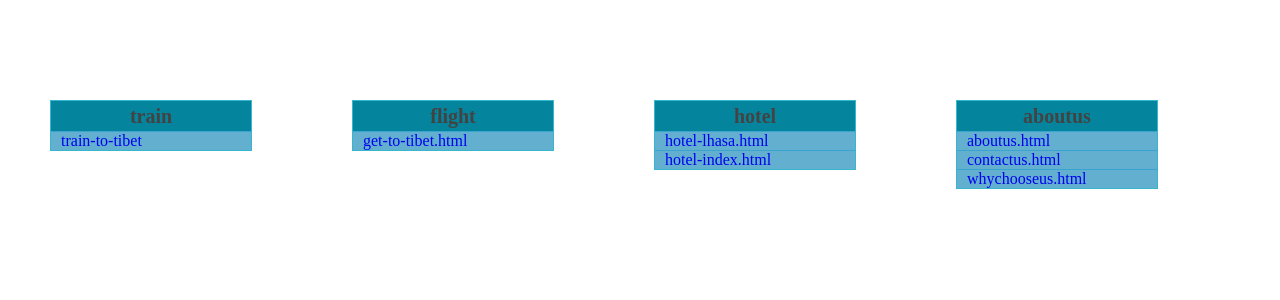
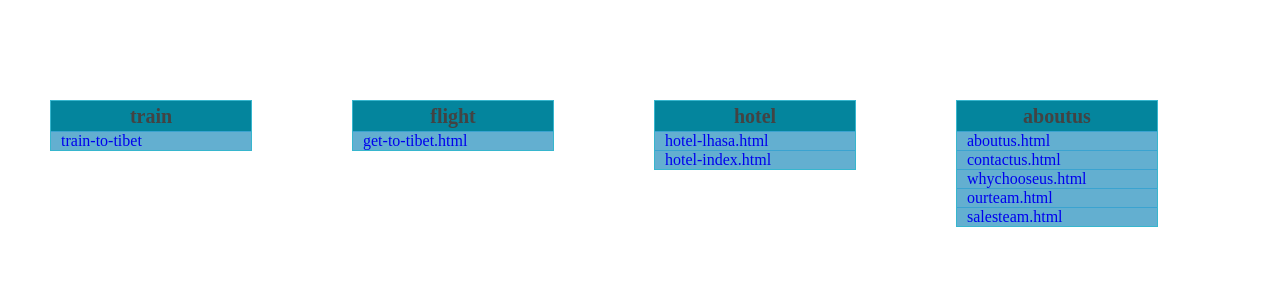
Before and after one commit to hellocreep/TD, a Django app: page / in a window 1280 px wide. Shown: the top 300 px of the page. Run offline with Django 3.2, Linux system fonts and the light colour scheme.

Commit message:
add_some_new_pages

```diff
--- a/pool/TD/views.py
+++ b/pool/TD/views.py
@@ -30,3 +30,9 @@ def contactus(request):
 
 def whychooseus(request):
     return render_to_response('whychooseus.html',{})
+
+def ourteam(request):
+    return render_to_response('ourteam.html',{})
+
+def salesteam(request):
+    return render_to_response('salesteam.html',{})
--- a/pool/templates/contactus.html
+++ b/pool/templates/contactus.html
@@ -34,7 +34,8 @@
 		<p class="contact-icon last">Or we'll call you back</p>
 		<form action="#" method="post">
 			<ul>
-				<li><label for="first-name">First Name:</label><input type="text" name="first-name"/><label for="last-name">Last Name:</label><input type="text" name="last-name"/></li>
+				<li><label for="first-name">First Name:</label><input type="text" name="first-name"/></li>
+				<li><label for="last-name">Last Name:</label><input type="text" name="last-name"/></li>
 				<li><label for="callback-email">Email Address:</label><input type="text" name="callback-email"/></li>
 				<li><label for="Phone-Num">Phone Number:</label><input type="text" name="phone-num"/></li>
 				<li class="call-question"><label for="question">Question</label><textarea name="question"></textarea></li>
--- a/pool/templates/sitemap.html
+++ b/pool/templates/sitemap.html
@@ -68,6 +68,8 @@ dd a:active{
 	<dd><a href="http://127.0.0.1:8000/aboutus/">aboutus.html</a></dd>
 	<dd><a href="http://127.0.0.1:8000/contactus/">contactus.html</a></dd>
 	<dd><a href="http://127.0.0.1:8000/whychooseus/">whychooseus.html</a></dd>
+	<dd><a href="http://127.0.0.1:8000/ourteam/">ourteam.html</a></dd>
+	<dd><a href="http://127.0.0.1:8000/salesteam/">salesteam.html</a></dd>
 </dl>
 </body>
 </html>
--- a/pool/urls.py
+++ b/pool/urls.py
@@ -34,5 +34,7 @@ urlpatterns += patterns('TD.views',
     (r'^aboutus/$','aboutus'),
     (r'^contactus/$','contactus'),
     (r'^whychooseus/$','whychooseus'),
+    (r'^ourteam/$','ourteam'),
+    (r'^salesteam/$','salesteam'),
     (r'^$','sitemap'),
 )
```
Also changed, not shown: pool/templates/ourteam.html (added, +22 -0 lines), pool/templates/salesteam.html (added, +22 -0 lines).
